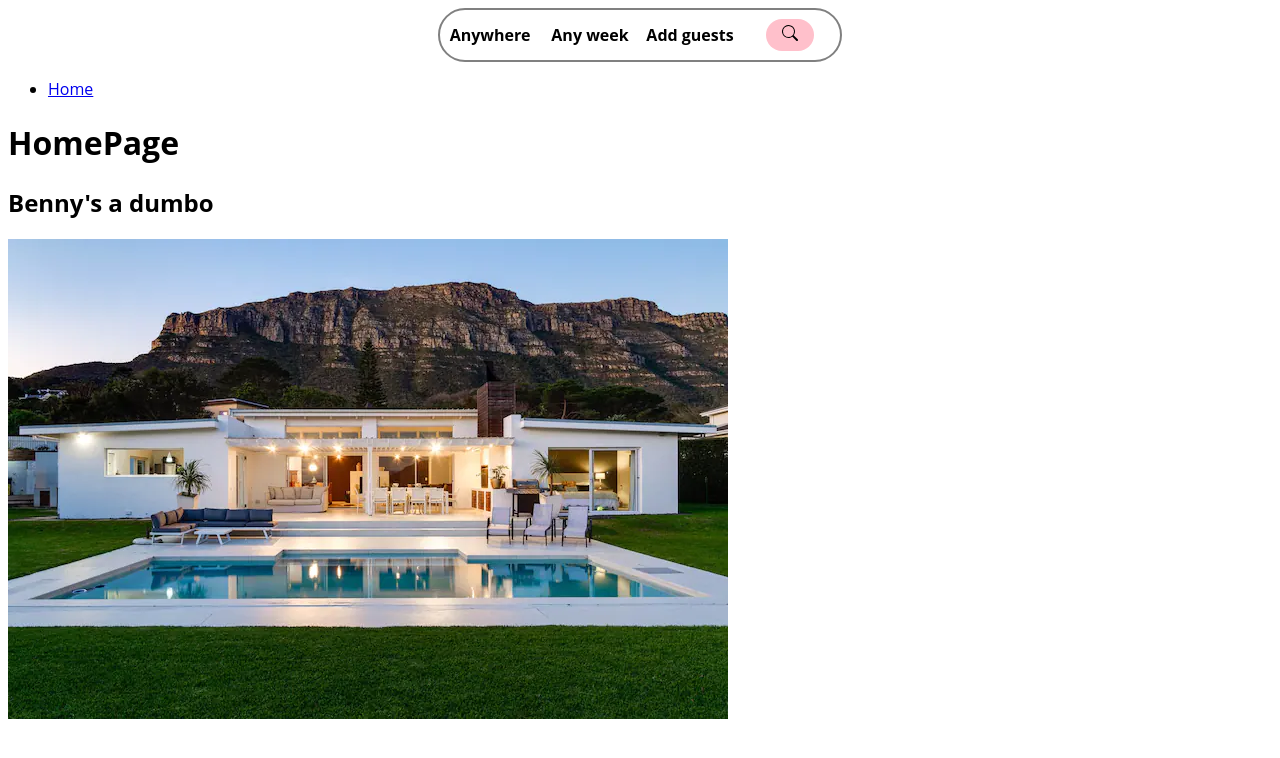
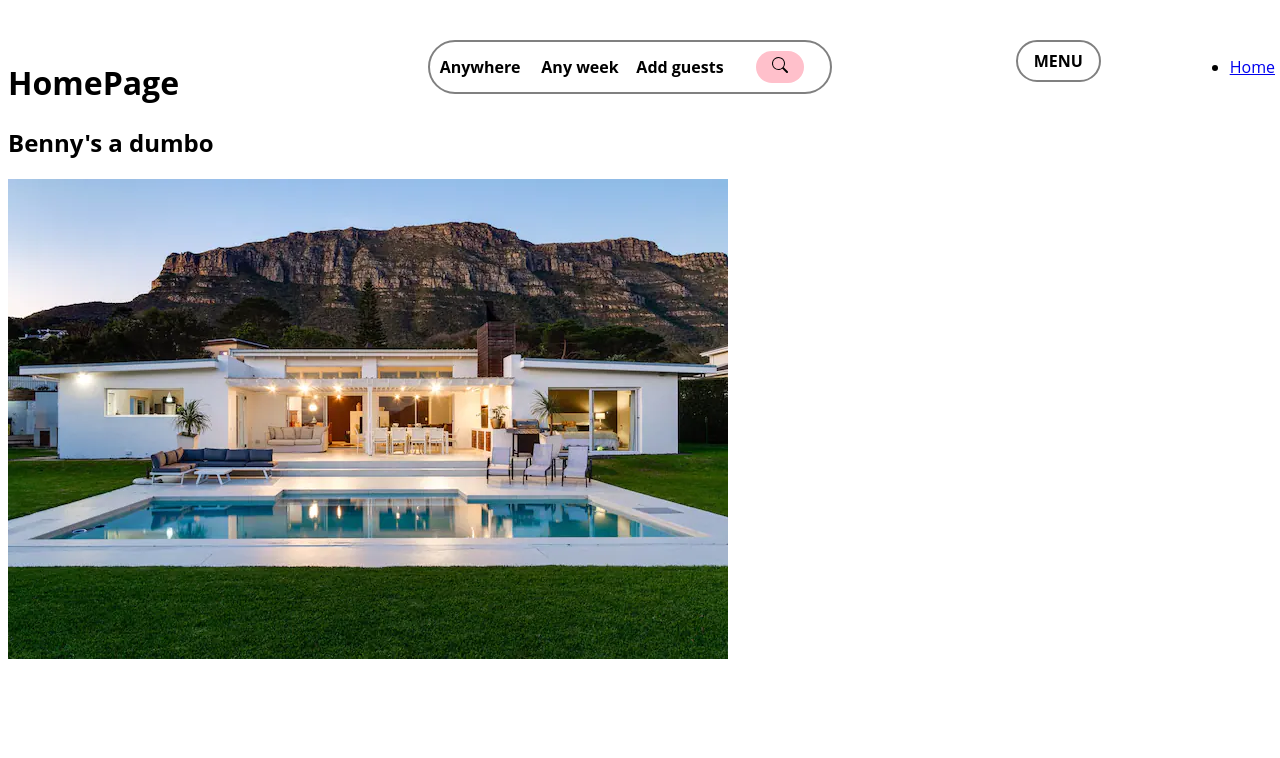
Before and after one commit to jzhang319/where-will-i-stay-bnb, a React (Create React App) app in the folder frontend/: page /signup in a window 1280 px wide. Shown: the top 758 px of the page. Built offline with nearby package versions, Linux system fonts and the light colour scheme; no server answers.

Commit message:
updated some css and buttons

```diff
--- a/frontend/src/components/HomePage/index.js
+++ b/frontend/src/components/HomePage/index.js
@@ -1,4 +1,5 @@
 import homePic from "../../img/homePic.webp";
+import "./HomePage.css";
 
 const HomePage = () => {
   return (
--- a/frontend/src/components/Navigation/NavButton.js
+++ b/frontend/src/components/Navigation/NavButton.js
@@ -9,7 +9,6 @@ const NavButtons = () => {
         <div class="addguests-btn">Add guests</div>
         <button class="search-btn">
           <BsSearch />
-          <img src="" alt="" />
         </button>
       </div>
     </div>
--- a/frontend/src/components/Navigation/Navigation.css
+++ b/frontend/src/components/Navigation/Navigation.css
@@ -14,7 +14,33 @@ button:hover {
   border-radius: 50px;
   color: white;
 }
+
+.nav-section{
+  display: flex;
+  margin-top: 40px;
+}
+
+.menu-btn
+{
+  border: solid 2px;
+  border-radius: 25px;
+  border-color: gray;
+  position: absolute;
+  top: 5%;
+  right: 14%;
+}
+
+.nav-ul
+{
+  display: flex;
+  justify-content: end;
+  position: absolute;
+  right: 5px;
+}
+
 .bnb-buttons {
+  position: absolute;
+  right: 35%;
   display: grid;
   grid-template-columns: repeat(4, 1fr);
   grid-template-rows: auto;
--- a/frontend/src/components/Navigation/index.js
+++ b/frontend/src/components/Navigation/index.js
@@ -24,8 +24,10 @@ function Navigation({ isLoaded }) {
 
   return (
     <>
+      <div className="nav-section">
         <NavButtons />
-      <ul>
+        <button className="menu-btn">menu</button>
+        <ul className="nav-ul">
           <li>
             <NavLink exact to="/">
               Home
@@ -33,6 +35,7 @@ function Navigation({ isLoaded }) {
             {isLoaded && sessionLinks}
           </li>
         </ul>
+      </div>
     </>
   );
 }
--- a/frontend/src/components/SignupFormPage/SignupForm.css
+++ b/frontend/src/components/SignupFormPage/SignupForm.css
@@ -9,7 +9,7 @@ a {
   font-size: 16px;
 }
 
-button {
+button.sign-up-btn {
   border: 0;
   background: none;
   font-weight: 700;
@@ -19,13 +19,14 @@ button {
   cursor: pointer;
 }
 
-button:hover {
+button:hover.sign-up-btn {
   background-color: pink;
   color: white;
 }
 
 form {
   flex: 0 0 400px;
+
 }
 
 input {
--- a/frontend/src/components/SignupFormPage/index.js
+++ b/frontend/src/components/SignupFormPage/index.js
@@ -74,7 +74,7 @@ function SignupFormPage() {
           required
         />
       </label>
-      <button type="submit">Sign Up</button>
+      <button className="sign-up-btn" type="submit">Sign Up</button>
     </form>
   );
 }
```
Also changed, not shown: frontend/src/components/HomePage/HomePage.css (added). Lines whose indentation alone changed are shown as unchanged.
